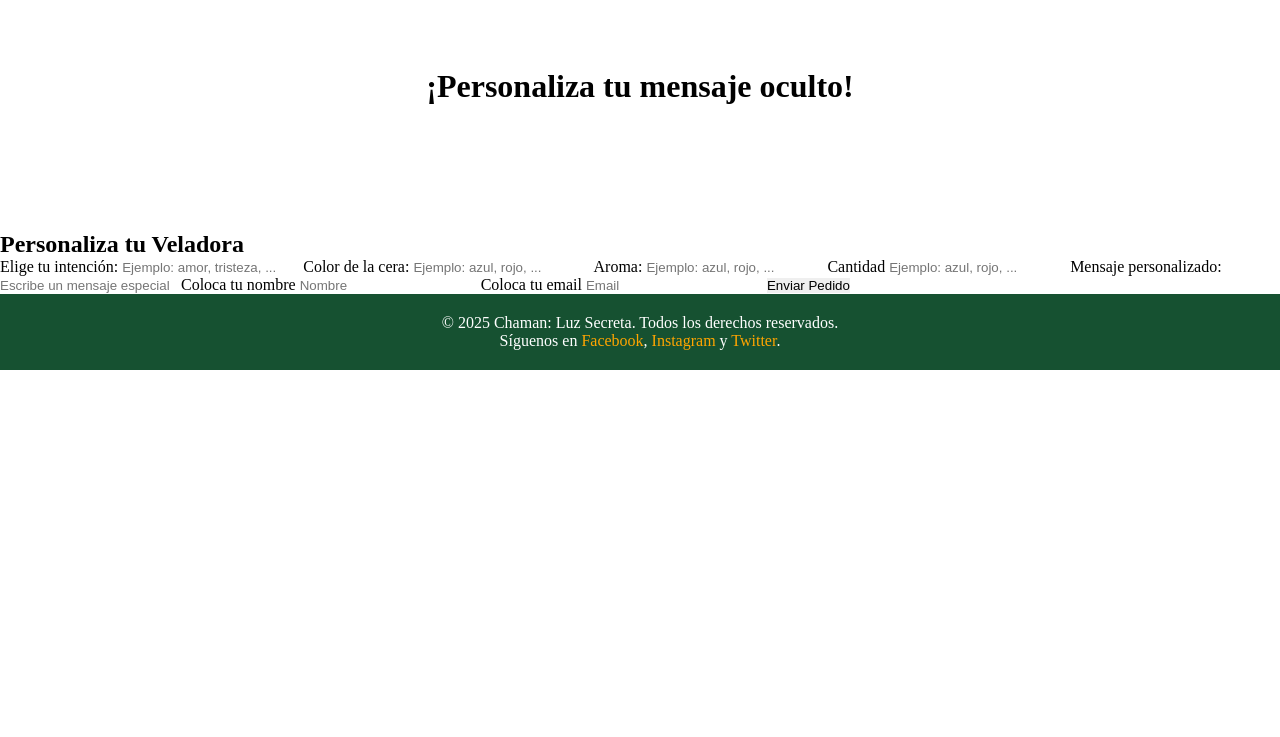
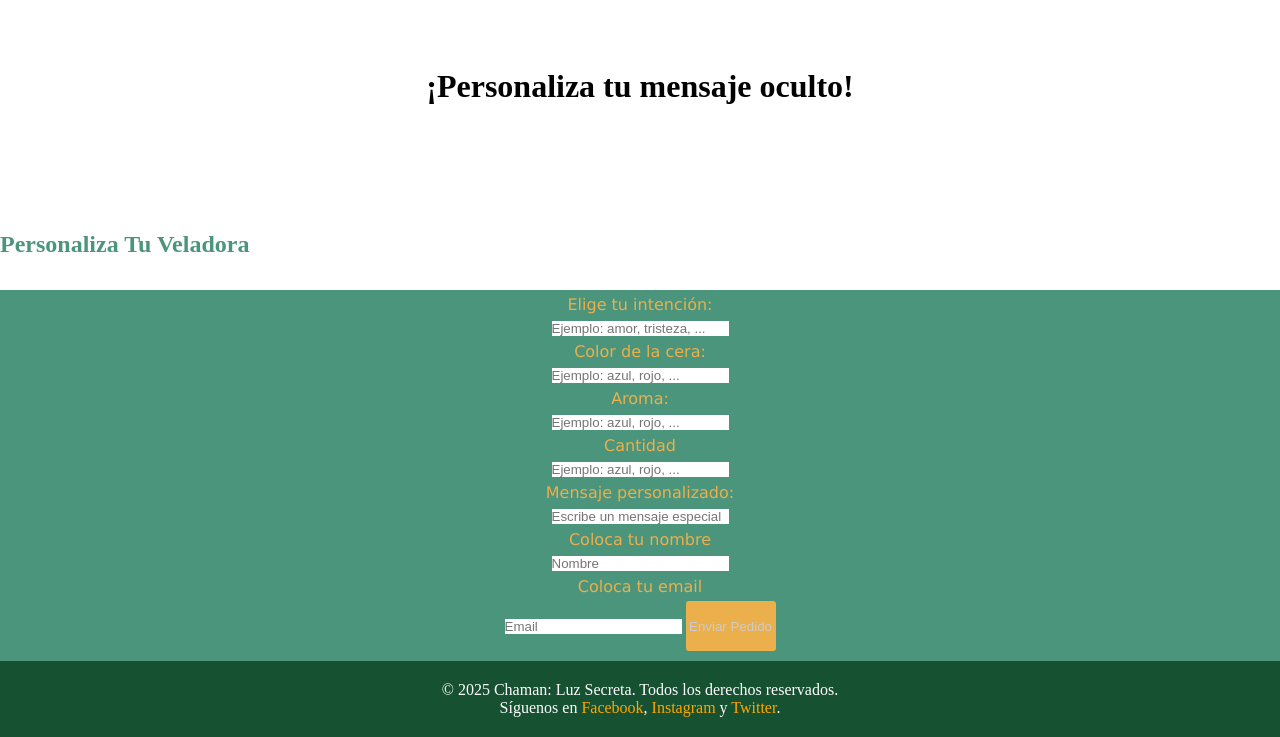
Before and after one commit to Esquivias01/Sharktank, a Flask app: page /VP in a window 1280 px wide. Shown: the part 501-1238 px from the top of the page. Before the commit the page ends 871 px from the top, so only its background shows below. Run offline with Flask 3, Linux system fonts and the light colour scheme.

Commit message:
se cambiaron los estilos del VP

```diff
--- a/static/css/VP.css
+++ b/static/css/VP.css
@@ -15,16 +15,16 @@
 
            /***************Header********************/
         .container1{
-            background-color: #165131;
+            background-color: #4C957D;
             width: 100%;
         }
         header {
             display: flex;
             justify-content: space-between;
-            background-color: #165131;
+            background-color: #4C957D;
             width: 100%;
             height: 50px;
-            color: white;
+            color: #4C957D;
             padding: 10px 20px;
         }
         header a {
@@ -67,7 +67,7 @@
       /* Efecto hover */
       .navbar a:hover {
         color: #FEEEDF;
-        background-color: rgb(22, 81, 49);
+        background-color: #4C957D;
         border-radius: 5px;
       }
 
@@ -118,6 +118,46 @@
     }
 
 
+    .menu label{
+        font-size: 1rem;
+        font-family: Verdana, Geneva, Tahoma, sans-serif;
+
+
+    }
+
+    .menu h2{
+        margin-bottom: 2rem;
+        color: #4C957D;
+    }
+
+    .menu label{
+        display:block ;
+        padding: 5px;
+        color: #EBAF4B;
+
+    }
+
+    .menu form{
+        text-align: center;
+        justify-content: center;
+        align-items: center;
+
+    }
+
+    .menu button{
+        width: 90px;
+        height: 50px;
+        border-radius: 3px;
+        margin-bottom: 10px;
+        color: #ccc;
+        background-color: #EBAF4B;
+    }
+
+    .menu form{
+        background-color:#4C957D ;
+    }
+
+
 
 
 
--- a/templates/SP.html
+++ b/templates/SP.html
@@ -62,7 +62,7 @@
 
       <section id="inicio">
         <div class="container">
-            <h2>Bienvenidos a Chaman: Luz Secreta</h2>
+            <h2>Bienvenidos a Chamán: Luz Secreta</h2>
             <p>Veladoras únicas con esencias curativas que sanan el cuerpo y el alma.</p>
             <button><a href="#buscador">Descubre tu veladora personal</a></button>
         </div>
--- a/templates/VP.html
+++ b/templates/VP.html
@@ -65,12 +65,15 @@
         <br>
         <br>
 
-        <section id="veladoras-personalizadas">
-            <h2>Personaliza tu Veladora</h2>
+        <section id="veladoras-personalizadas" class="menu">
+            <h2>Personaliza Tu Veladora</h2>
+
             <form action="http://127.0.0.1:5000/send_orden" method="post" class="p-4 border rounded shadow-sm bg-light">
+
 
                 <label for="intencion">Elige tu intención:</label>
                 <input type="text" id="intencion" name ="intencion" placeholder="Ejemplo: amor, tristeza, ..." required>
+
 
                 <label for="color">Color de la cera:</label>
                 <input type="text" id="color" name ="color" placeholder="Ejemplo: azul, rojo, ..." required>
@@ -95,6 +98,8 @@
                 <button type="submit">Enviar Pedido</button>
             </form>
 
+
+
         </section>
 
         {% if message %}
@@ -102,6 +107,9 @@
         <p>{{ message }}</p>
     </div>
 {% endif %}
+
+
+
 
 
       </main>
--- a/templates/index.html
+++ b/templates/index.html
@@ -26,7 +26,6 @@
 
     <nav class="navbar navbar-expand-lg" >
       <div class="container">
-          <a class="navbar-brand" href="{{ url_for('index') }}">Mi Sitio Web</a>
           <div class="navbar-nav">
               <a class="nav-link" href="{{ url_for('index') }}">Inicio</a>
               <a class="nav-link" href="{{ url_for('VP') }}">Veladoras Personalizadas</a>
```
